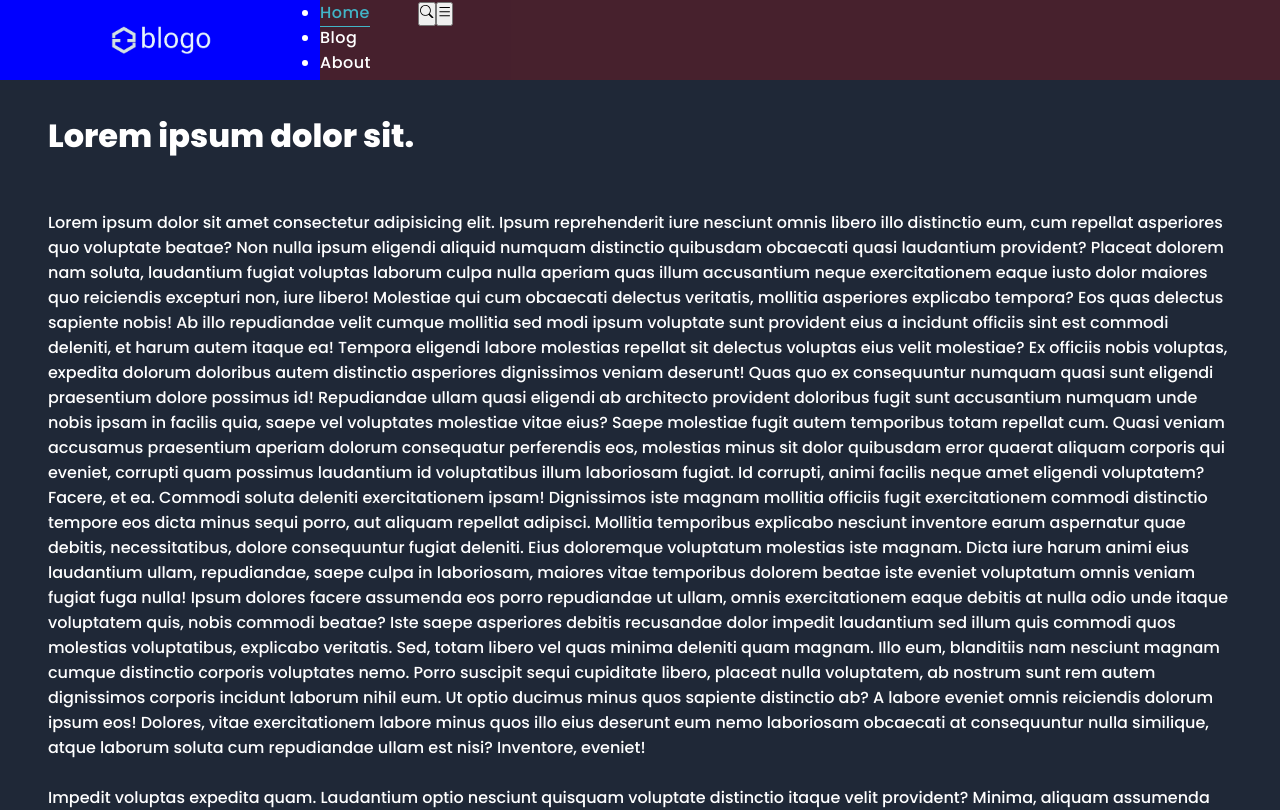
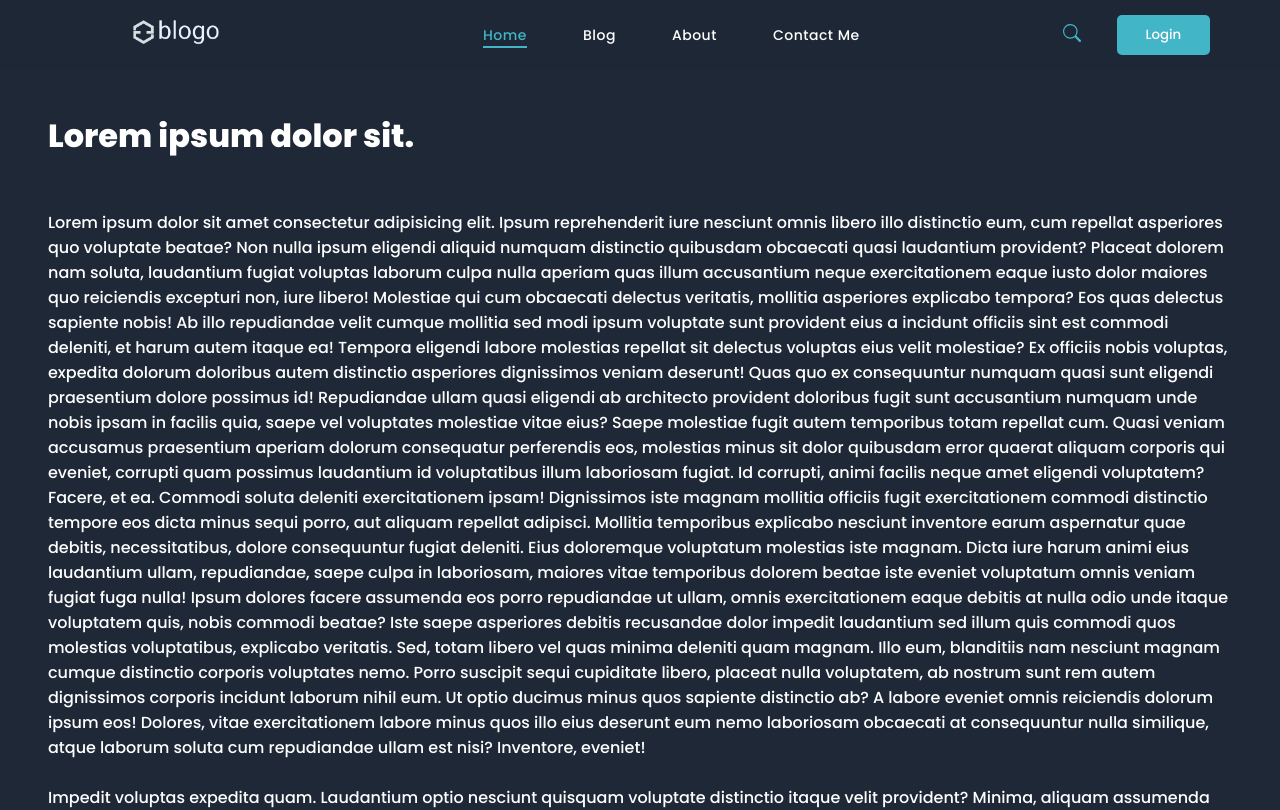
Before and after one commit to SandhuBabu/springboot-react-blog, a React (Vite) app in the folder frontend/: page / in a window 1280 px wide. Shown: the top 810 px of the page. Built offline with nearby package versions, Linux system fonts and the light colour scheme.

Commit message:
local changes befor merge landing

```diff
--- a/frontend/src/components/header/Header.jsx
+++ b/frontend/src/components/header/Header.jsx
@@ -8,12 +8,14 @@ import './Header.scss'
 const Header = () => {
     const handleHeader = () => {
         const height = document.querySelector('header').style.height;
+        console.log("fdf");
         if (height === "5em") {
-            document.querySelector('header').style.height = "15em"
+            document.querySelector('header').style.height = "20em"
             return
         }
-        document.querySelector('header').style.height = "5em"
+        document.querySelector('header').style.height = "15em"
     }
+
     return (
         <>
             <header style={{ height: "5em" }} className='header'>
@@ -33,6 +35,9 @@ const Header = () => {
                     <button className='open-search' onClick={handleHeader}><BsSearch /></button>
                     <button className='menu-toggle' onClick={handleHeader}><AiOutlineMenu /></button>
                 </div>
+
+                <div className='login-btn'><button className='main-btn'>Login</button></div>
+
             </header>
         </>
     )
--- a/frontend/src/components/header/Header.scss
+++ b/frontend/src/components/header/Header.scss
@@ -5,7 +5,8 @@ $media-query: "screen and (max-width: #{$breakpoint})";
 header {
     width: 100%;
     height: 5em;
-    background-color: rgba(255, 0, 0, 0.178);
+    backdrop-filter: blur(5px);
+    background-color: #1f28375e;
     display: flex;
     overflow-y: hidden;
     transition: 500ms;
@@ -20,7 +21,6 @@ header {
 .logo {
     width: 20em;
     height: 5em;
-    background-color: blue;
     display: grid;
     place-items: center;
 
@@ -39,11 +39,11 @@ header {
 header {
     ul {
         height: 1.5em;
+        list-style: none;
 
         @media #{$media-query} {
             height: calc(100% - 5em);
             padding-left: 2em;
-            list-style: none;
             margin-top: 1em;
         }
 
--- a/frontend/src/components/navbar/Navbar.jsx
+++ b/frontend/src/components/navbar/Navbar.jsx
@@ -16,7 +16,7 @@ const Navbar = () => {
     const toggleSearchForm = (ref) => ref.current.classList.toggle("hidden")
 
     const handleMenu = () => {
-        document.querySelector(".nav-bar").style.height = "auto"
+        document.querySelector(".nav-bar").style.height = "20"
         // console.log(navRef.current.classList);
         // navRef.current.classList.toggle("active")
     }
--- a/frontend/src/layout/MainLayOut.jsx
+++ b/frontend/src/layout/MainLayOut.jsx
@@ -6,8 +6,8 @@ import Header from '../components/header/Header'
 const MainLayOut = () => {
   return (
     <>
-      {/* <Navbar /> */}
-      <Header />
+      <Navbar />
+      {/* <Header /> */}
       <div className='container'>
         <Outlet />
       </div>
```
